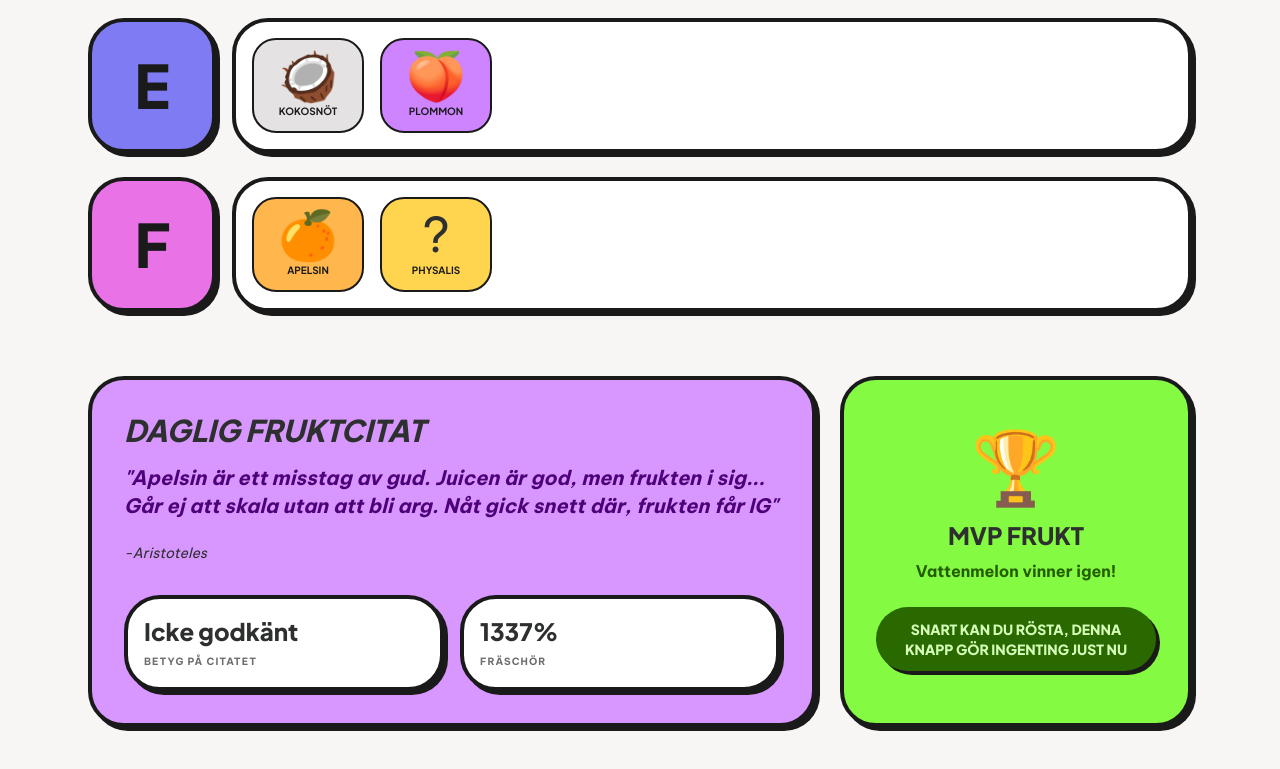
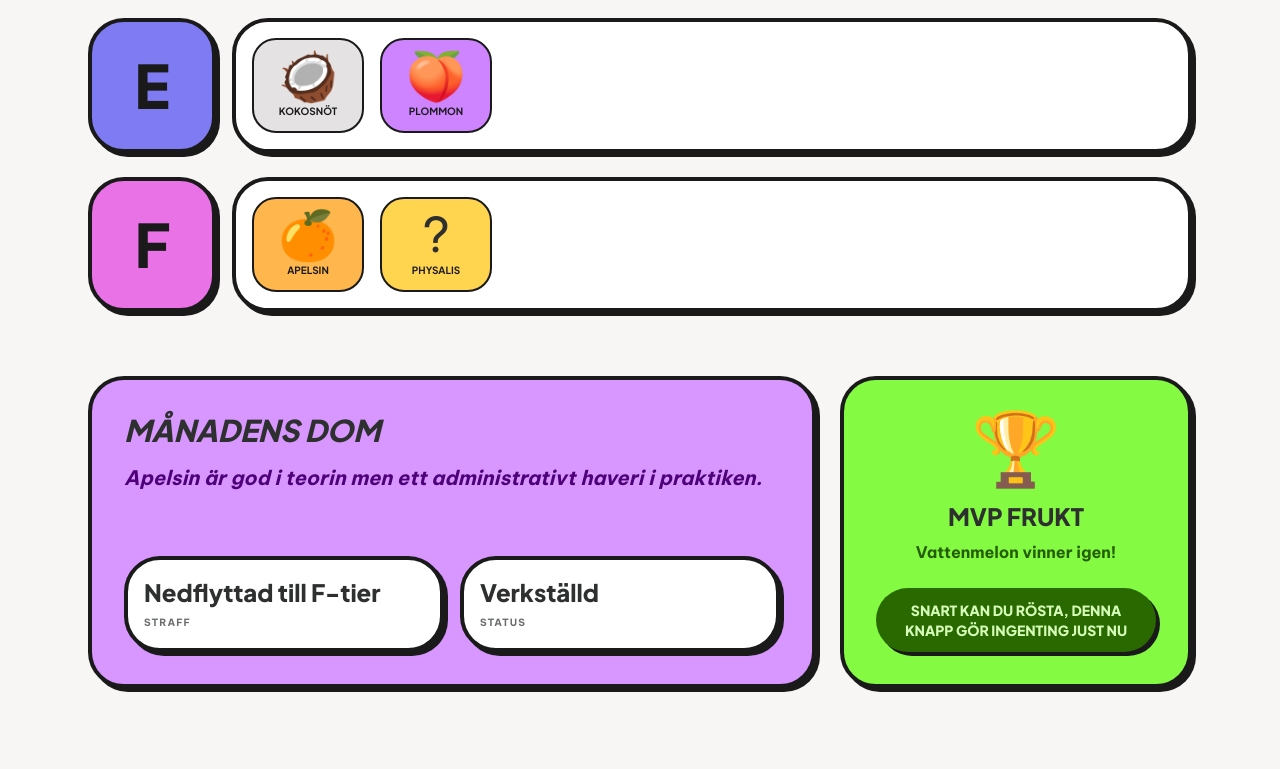
Before and after one commit to Guranen/fruktpolis, a plain HTML site: page index.html in a window 1280 px wide. Shown: the part 1138-1907 px from the top of the page. Drawn offline with nearby package versions, Linux system fonts and the light colour scheme.

Commit message:
Update index.html

```diff
--- a/index.html
+++ b/index.html
@@ -441,17 +441,17 @@
 <section class="mt-12 md:mt-16 grid grid-cols-1 md:grid-cols-3 gap-6">
 <div class="md:col-span-2 bg-tertiary-container border-4 border-[#1a1a1a] rounded-xl p-6 md:p-8 sticker-shadow flex flex-col justify-between">
 <div>
-<h3 class="font-headline font-black text-2xl md:text-3xl mb-4 uppercase italic" style="">Daglig FRUKTCITAT</h3>
-<p class="text-lg md:text-xl font-bold text-on-tertiary-container mb-6 italic leading-snug" style="">"Apelsin är ett misstag av gud. Juicen är god, men frukten i sig... Går ej att skala utan att bli arg. Nåt gick snett där, frukten får IG"<p class="font-body mt-2 mb-8 text-sm italic leading-snug">-Aristoteles</p>
+<h3 class="font-headline font-black text-2xl md:text-3xl mb-4 uppercase italic" style="">Månadens dom</h3>
+<p class="text-lg md:text-xl font-bold text-on-tertiary-container mb-6 italic leading-snug" style="">Apelsin är god i teorin men ett administrativt haveri i praktiken.</p>
 </div>
 <div class="flex flex-col sm:flex-row gap-4">
 <div class="bg-surface-container-lowest p-4 rounded-xl border-4 border-[#1a1a1a] sticker-shadow flex-1">
-<span class="block font-headline font-black text-xl md:text-2xl" style="">Icke godkänt</span>
-<span class="text-[10px] font-bold uppercase tracking-widest opacity-70" style="">Betyg på citatet</span>
+<span class="block font-headline font-black text-xl md:text-2xl" style="">Nedflyttad till F-tier</span>
+<span class="text-[10px] font-bold uppercase tracking-widest opacity-70" style="">Straff</span>
 </div>
 <div class="bg-surface-container-lowest p-4 rounded-xl border-4 border-[#1a1a1a] sticker-shadow flex-1">
-<span class="block font-headline font-black text-xl md:text-2xl" style="">1337%</span>
-<span class="text-[10px] font-bold uppercase tracking-widest opacity-70" style="">fräschör</span>
+<span class="block font-headline font-black text-xl md:text-2xl" style="">Verkställd</span>
+<span class="text-[10px] font-bold uppercase tracking-widest opacity-70" style="">Status</span>
 </div>
 </div>
 </div>
```
